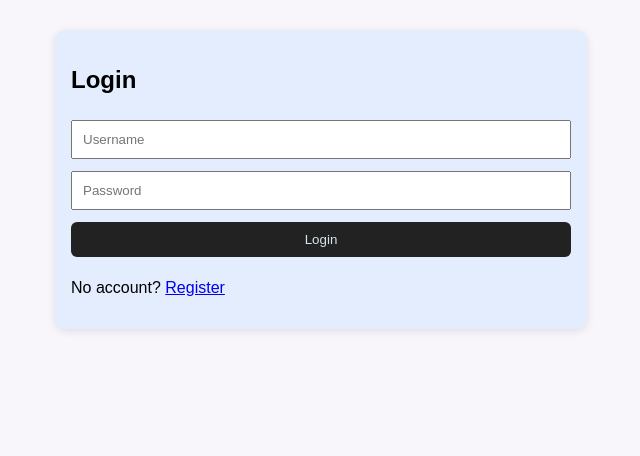
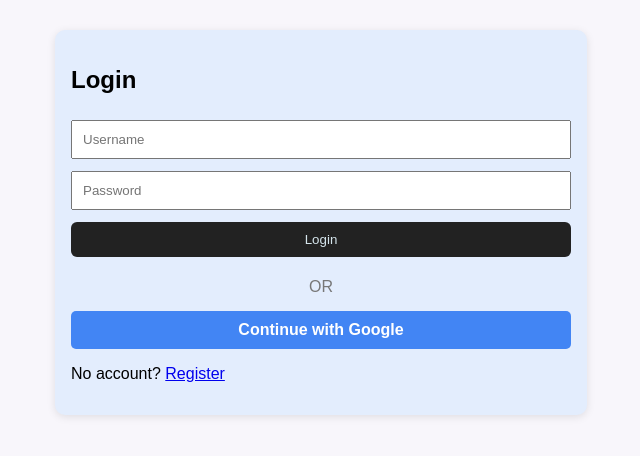
Before and after one commit to IshanaBanerjee/todo-app, a Flask app: page /login in a window 1280 px wide. Shown: the top 456 px of the page, without its empty margins (319-959 px from the left). Run offline with Flask 3, Linux system fonts and the light colour scheme.

Commit message:
Update login.html

```diff
--- a/templates/login.html
+++ b/templates/login.html
@@ -3,15 +3,48 @@
 <head>
   <title>Login</title>
   <link rel="stylesheet" href="/static/style.css">
+  <style>
+    .google-btn {
+      display: block;
+      margin-top: 15px;
+      padding: 10px;
+      background-color: #4285F4;
+      color: white;
+      text-align: center;
+      text-decoration: none;
+      border-radius: 5px;
+      font-weight: bold;
+    }
+
+    .google-btn:hover {
+      background-color: #357ae8;
+    }
+
+    .divider {
+      text-align: center;
+      margin: 15px 0;
+      color: #777;
+    }
+  </style>
 </head>
 <body>
   <div class="card">
     <h2>Login</h2>
+
+    <!-- Normal Login -->
     <form method="POST">
       <input name="username" placeholder="Username" required>
       <input name="password" type="password" placeholder="Password" required>
       <button type="submit">Login</button>
     </form>
+
+    <div class="divider">OR</div>
+
+    <!-- Google Login Button -->
+    <a href="/login/google" class="google-btn">
+      Continue with Google
+    </a>
+
     <p>No account? <a href="/register">Register</a></p>
   </div>
 </body>
```
